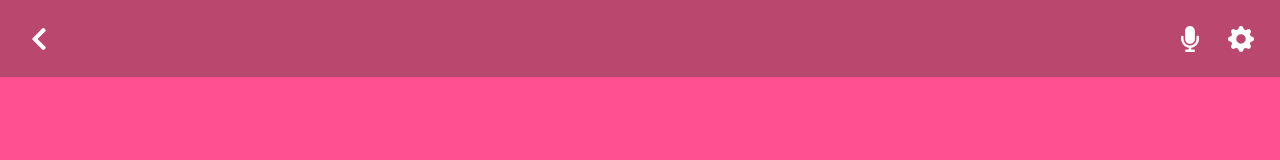
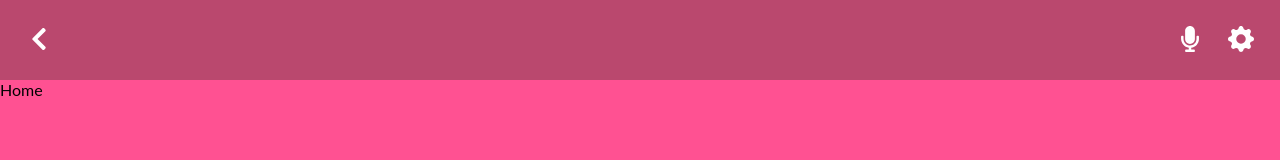
Before and after one commit to jorgegoco/react-weather-app, a React (Create React App) app: page / in a window 1280 px wide. Shown: the top 160 px of the page. Built offline with nearby package versions, Linux system fonts and the light colour scheme.

Commit message:
Add routes

```diff
--- a/src/App.js
+++ b/src/App.js
@@ -1,11 +1,18 @@
 import React from 'react';
+import { Routes, Route } from 'react-router-dom';
 import './App.css';
 import Navbar from './components/Navbar';
+import Home from './pages/Home';
+import Detail from './pages/Detail';
 
 function App() {
   return (
     <>
       <Navbar />
+      <Routes>
+        <Route exact path="/" element={<Home />} />
+        <Route exact path="/detail/:id" element={<Detail />} />
+      </Routes>
     </>
   );
 }
--- a/src/components/Navbar.js
+++ b/src/components/Navbar.js
@@ -1,10 +1,13 @@
 import React from 'react';
+import { Link } from 'react-router-dom';
 import { FaChevronLeft, FaMicrophone } from 'react-icons/fa';
 import { BsFillGearFill } from 'react-icons/bs';
 
 const Navbar = () => (
   <div className="navbar-container">
-    <FaChevronLeft className="chevron-icon" />
+    <Link to="/">
+      <FaChevronLeft className="chevron-icon" />
+    </Link>
     <div className="navbar-subcontainer">
       <FaMicrophone />
       <BsFillGearFill />
--- /dev/null
+++ b/src/pages/Detail.js
@@ -0,0 +1,9 @@
+import React from 'react';
+
+const Detail = () => (
+  <div>
+    Detail
+  </div>
+);
+
+export default Detail;
--- /dev/null
+++ b/src/pages/Home.js
@@ -0,0 +1,9 @@
+import React from 'react';
+
+const Home = () => (
+  <div>
+    Home
+  </div>
+);
+
+export default Home;
```
